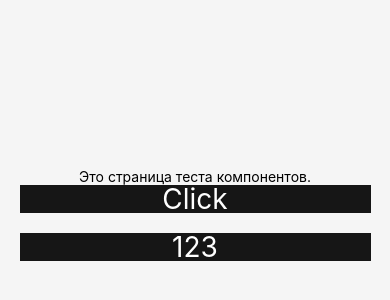
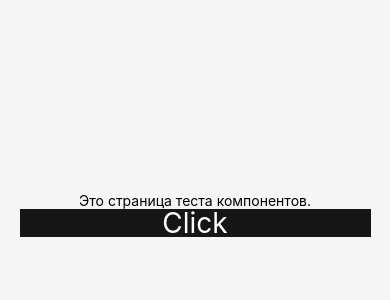
Before and after one commit to appfriendly/UI-library, a React Native app: screen / in a window 390 px wide. Shown: the part 198-498 px from the top of the page. Built offline with nearby package versions, Linux system fonts and the light colour scheme.

Commit message:
autosave

```diff
--- a/App.js
+++ b/App.js
@@ -7,7 +7,6 @@ export default function App() {
     <View style={styles.container}>
       <Text>Это страница теста компонентов.</Text>
       <FButton title="Click"/>
-      <FButton title="123"/>
       <StatusBar style="auto" />
     </View>
   );
```
